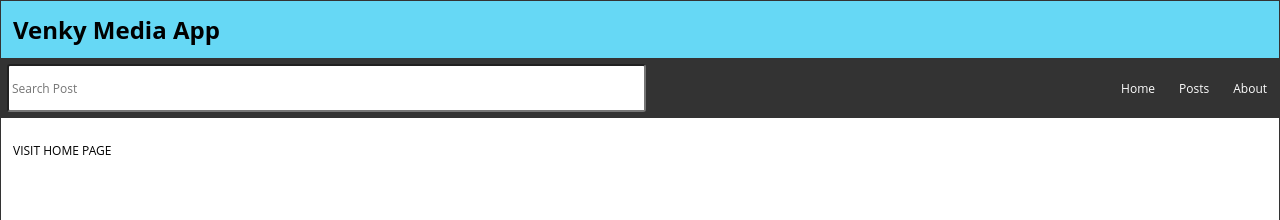
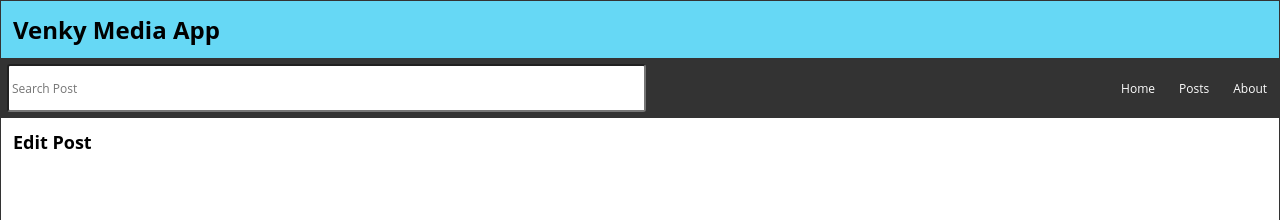
Before and after one commit to ShriVenkateshBabu/SocialMediaApp, a React (Vite) app: page /edit/1 in a window 1280 px wide. Shown: the top 220 px of the page. Built offline with nearby package versions, Linux system fonts and the light colour scheme; data requests are answered from the project's data file.

Commit message:
custom Hooks

```diff
--- a/db/db.json
+++ b/db/db.json
@@ -8,9 +8,9 @@
     },
     {
       "id": "2",
-      "title": "today",
-      "datetime": "04 December 2024,6:39:59 PM",
-      "body": "Need to finish react"
+      "title": "Need to finish omg 43",
+      "datetime": "05 December 2024,5:20:22 PM",
+      "body": "helo"
     }
   ]
 }
--- a/src/App.jsx
+++ b/src/App.jsx
@@ -11,10 +11,13 @@ import { format } from 'date-fns'
 // import apirequest from './apirequest'
 import api from "./api/posts"
 import { Route, Routes, useNavigate } from 'react-router-dom'
+import Editpost from './Components/Editpost'
 
 const App = () => {
   let [posts,setPosts] =useState([
   ]|| [])
+  let[editTitle,seteditTitle] = useState('')
+  let[editBody,setEditBody] =useState("")
   let [search,setSearch] = useState("")
   let[searchResult ,setSearchResults] = useState([])
   let[postTitle, setPostTitle] = useState("")
@@ -80,7 +83,7 @@ const App = () => {
     //   setError(err.message);
     // }
      try{
-      const resposne = await api.post('',newPost)
+      const response = await api.post('',newPost)
       const allpost = [...posts,newPost] // newpost or response.data
       setPosts(allpost);
       setPostTitle("");
@@ -121,6 +124,20 @@ const App = () => {
       //    setError(err.message)
       // }
   }
+  async function handle_edit  (id){
+    const datetime = format(new Date(), "dd MMMM yyyy,pp");
+    const updatedPost = { id, title: editTitle, datetime, body: editBody };
+    try{
+    let response = await api.put(id,updatedPost)
+    setPosts(posts.map((post)=>post.id===id ? {...response.data}:post))
+    seteditTitle("")
+    setEditBody("")
+    navigate('/')
+    }
+    catch(err){
+     setError(err.message)
+    }
+  }
   return (
     <div className='App'>
      <Header title = {"Venky Media App"}/>
@@ -145,11 +162,20 @@ const App = () => {
      setPostTitle={setPostTitle}
      handlesubmit={handlesubmit}
      />}/>
+
     <Route path=":id" element={<Postpage
     posts ={posts}
     handledelete ={handledelete}
     />}/>
      </Route>
+     <Route path='edit/:id' element ={<Editpost
+    posts ={posts}
+    setEditBody ={setEditBody}
+    seteditTitle ={seteditTitle}
+    editTitle ={editTitle}
+    editBody ={editBody}
+    handle_edit ={handle_edit}
+    />}/>
      <Route path ="about" element ={<About/>}/>
      <Route path="*" element={<Missing/>}/>
      </Routes>
--- /dev/null
+++ b/src/Components/Editpost.jsx
@@ -0,0 +1,51 @@
+import React, { useEffect } from 'react'
+import { useParams } from 'react-router-dom'
+
+const Editpost = ({posts,setEditBody,seteditTitle,editTitle,editBody ,handle_edit}) => {
+    const {id} = useParams()
+    const post = posts.find((post)=>post.id===id)
+    // console.log(post)
+    useEffect(()=>{
+        if(post){
+            seteditTitle(post.title)
+            setEditBody(post.body)
+
+        }
+    },[])
+    return (
+        <main className='NewPost'>
+        <h2>Edit Post</h2>
+        <form  className='newPostForm' onSubmit={(e)=>e.preventDefault()}>
+       {editTitle &&
+       <>
+       <label htmlFor='postTitle'>Title</label>
+       <input
+       type='text'
+       required
+       autoFocus
+       placeholder='enter the title'
+       id='postTitle'
+       value={editTitle}
+       onChange={(e)=>seteditTitle(e.target.value)}
+       />
+       </>
+       }
+       {editTitle &&
+       <>
+       <label htmlFor='postBody'>Post</label>
+        <textarea
+        required
+        placeholder='enter the post'
+        id='postBody'
+        value={editBody}
+        onChange={(e)=>setEditBody(e.target.value)}
+        />
+        <button  onClick ={()=>handle_edit(post.id)}  type='submit'>Submit</button>
+       </>
+       }
+       </form>
+      </main>
+  )
+}
+
+export default Editpost
--- a/src/Components/Postpage.jsx
+++ b/src/Components/Postpage.jsx
@@ -13,6 +13,11 @@ const Postpage = ({posts,handledelete}) => {
         <h2>{post.title}</h2>
         <div className='PostDate'>{post.datetime}</div>
         <div className='PostBody'>{post.body}</div>
+      <Link to= {`/edit/${post.id}`}>
+       <button>
+          Edit Post
+        </button>
+      </Link>
         <button
         onClick={()=>handledelete(post.id)}
         >Delete</button>
```
